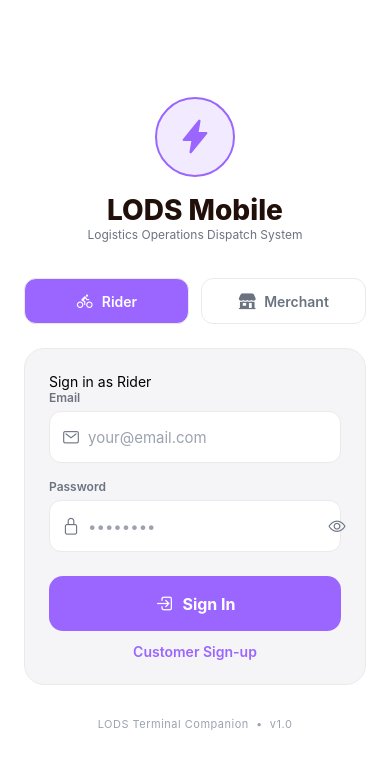
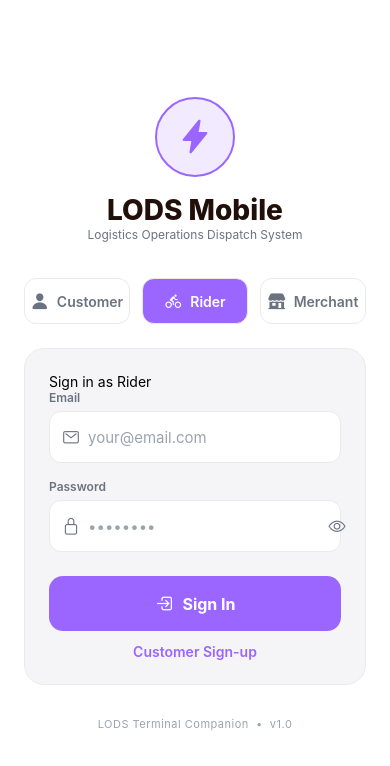
Before and after one commit to AFXS1114/lods-mobile, a React Native app: screen /Login in a window 390 px wide. Shown: the top 766 px of the page. Built offline with nearby package versions, Linux system fonts and the light colour scheme; what expo-notifications would draw is missing.

Commit message:
Add Customer login option to LoginScreen

```diff
--- a/screens/LoginScreen.js
+++ b/screens/LoginScreen.js
@@ -12,7 +12,7 @@ import { COLORS } from '../shared/constants';
 import { registerForPushNotifications, savePushToken } from '../shared/notificationService';
 
 export default function LoginScreen() {
-  const { loginRider, loginMerchant } = useAuth();
+  const { loginRider, loginMerchant, loginClient } = useAuth();
 
   const [selectedRole, setSelectedRole] = useState('rider');
   const [email, setEmail] = useState('');
@@ -86,10 +86,14 @@ export default function LoginScreen() {
         userData = await loginRider(email.trim(), password);
         const token = await registerForPushNotifications();
         if (token) await savePushToken('users', userData.id, token);
-      } else {
+      } else if (selectedRole === 'merchant') {
         userData = await loginMerchant(email.trim(), password);
         const token = await registerForPushNotifications();
         if (token) await savePushToken('merchants', userData.id, token);
+      } else if (selectedRole === 'client') {
+        userData = await loginClient(email.trim(), password);
+        const token = await registerForPushNotifications();
+        if (token) await savePushToken('clients', userData.id, token);
       }
     } catch (err) {
       Alert.alert('Login Failed', err.message || 'Invalid credentials.');
@@ -191,7 +195,7 @@ export default function LoginScreen() {
 
         {/* ── Role Selector ── */}
         <View style={styles.roleRow}>
-          {['rider', 'merchant'].map((r) => (
+          {['client', 'rider', 'merchant'].map((r) => (
             <TouchableOpacity
               key={r}
               style={[styles.roleBtn, selectedRole === r && styles.roleBtnActive]}
@@ -199,12 +203,12 @@ export default function LoginScreen() {
               activeOpacity={0.8}
             >
               <Ionicons
-                name={r === 'rider' ? 'bicycle' : 'storefront'}
+                name={r === 'client' ? 'person' : r === 'rider' ? 'bicycle' : 'storefront'}
                 size={18}
                 color={selectedRole === r ? COLORS.bg : COLORS.textMuted}
               />
               <Text style={[styles.roleBtnText, selectedRole === r && styles.roleBtnTextActive]}>
-                {r === 'rider' ? 'Rider' : 'Merchant'}
+                {r === 'client' ? 'Customer' : r === 'rider' ? 'Rider' : 'Merchant'}
               </Text>
             </TouchableOpacity>
           ))}
@@ -213,7 +217,7 @@ export default function LoginScreen() {
         {/* ── Form Card ── */}
         <View style={styles.card}>
           <Text style={styles.formTitle}>
-            Sign in as {selectedRole === 'rider' ? 'Rider' : 'Merchant'}
+            Sign in as {selectedRole === 'client' ? 'Customer' : selectedRole === 'rider' ? 'Rider' : 'Merchant'}
           </Text>
 
           {/* Email */}
--- a/shared/AuthContext.js
+++ b/shared/AuthContext.js
@@ -153,6 +153,29 @@ export function AuthProvider({ children }) {
   };
 
   // ── Logout ───────────────────────────────────────────────────
+  // ── Client Login ─────────────────────────────────────────────
+  const loginClient = async (email, password) => {
+    const { data, error } = await supabase.auth.signInWithPassword({
+      email: email.trim().toLowerCase(),
+      password,
+    });
+
+    if (error) throw new Error(error.message);
+
+    const { data: clientProfile, error: profileError } = await supabase
+      .from('clients')
+      .select('*')
+      .eq('id', data.user.id)
+      .single();
+
+    if (profileError || !clientProfile) {
+      await supabase.auth.signOut();
+      throw new Error('Invalid email or password for customer account.');
+    }
+
+    return clientProfile;
+  };
+
   const logout = async () => {
     // Mark rider offline before logging out
     if (role === 'rider' && user?.id) {
@@ -179,7 +202,7 @@ export function AuthProvider({ children }) {
   };
 
   return (
-    <AuthContext.Provider value={{ user, role, loading, loginRider, loginMerchant, logout, updateUser }}>
+    <AuthContext.Provider value={{ user, role, loading, loginRider, loginMerchant, loginClient, logout, updateUser }}>
       {children}
     </AuthContext.Provider>
   );
```
Also changed, not shown: 1 other file (tests, documents, lock files or other folders).
